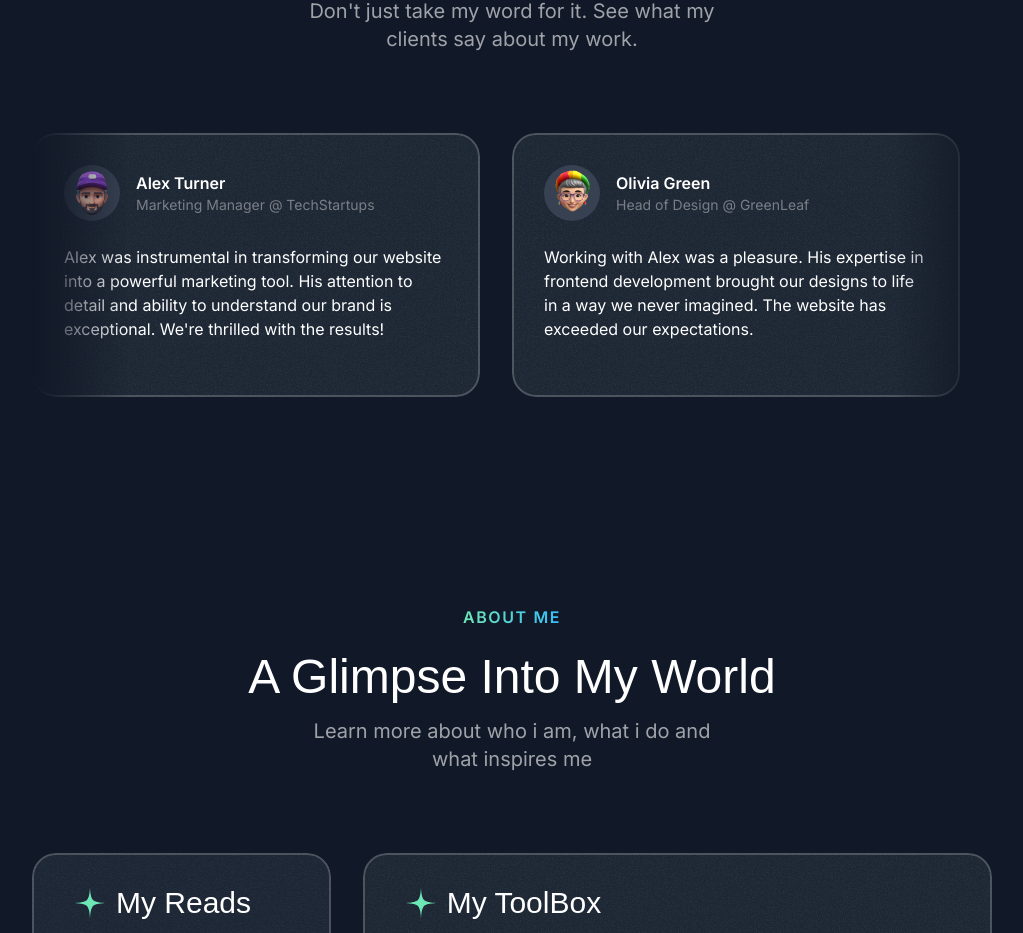
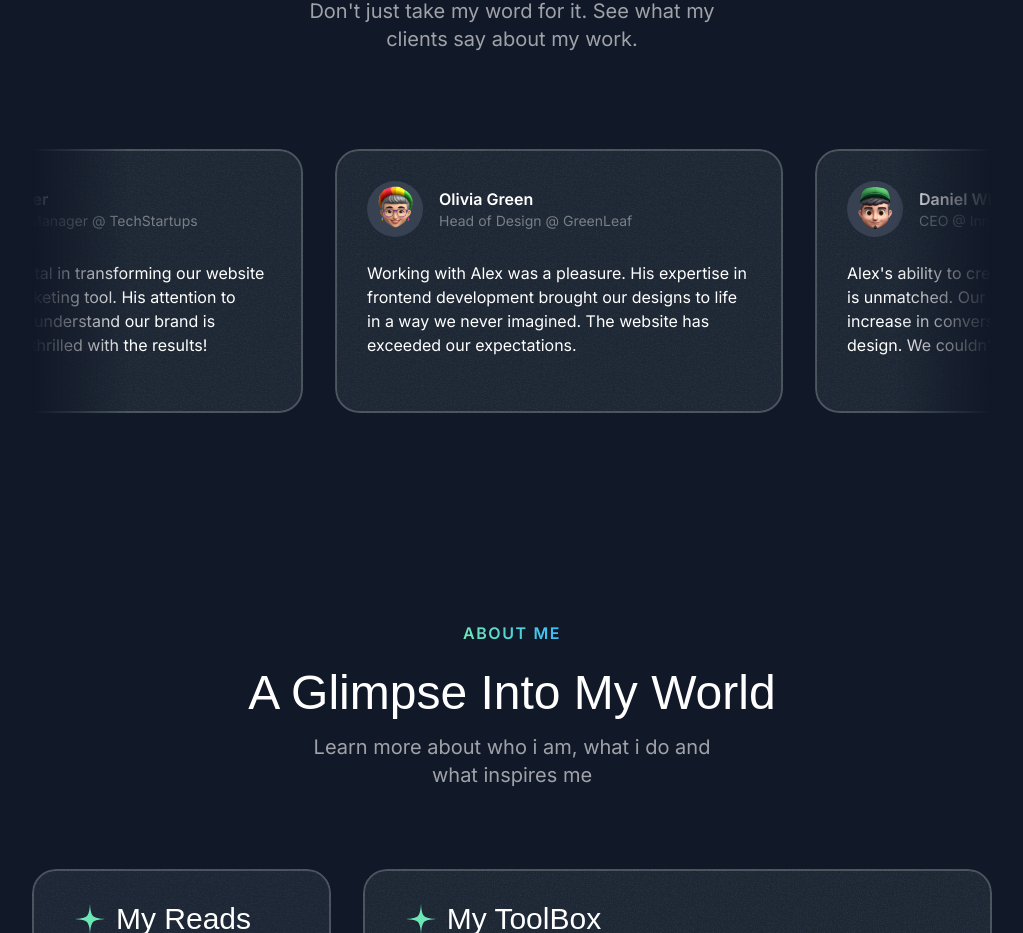
Before and after one commit to Shashivarunreddy/Portfolio-shashi, a Next.js app: page / in a window 1280 px wide. Shown: the part 3417-4350 px from the top of the page, without its empty margins (128-1151 px from the left). Built offline with nearby package versions, Linux system fonts and the light colour scheme; a web font is replaced by a local one.

Commit message:
Testimonial Animation

```diff
--- a/src/sections/Testimonials.tsx
+++ b/src/sections/Testimonials.tsx
@@ -5,8 +5,8 @@
 import memojiAvatar5 from "@/assets/images/memoji-avatar-5.png";
 import { SectionHeader } from "@/components/SectionHeader";
 import Image from "next/image";
-import grainImage from "@/assets/images/grain.jpg";
 import { Card } from "@/components/Card";
+import { Fragment } from "react";
 
 const testimonials = [
   {
@@ -51,21 +51,36 @@
           description="Don't just take my word for it. See what my clients say about my work."
         />
 
-        <div className="mt-16 lg:mt-20 flex overflow-x-clip [mask-image:linear-gradient(to_right,transparent,black_10%,black_90%,transparent)]">
-          <div className="flex gap-8 flex-none">
+        <div className="mt-16 lg:mt-20 flex overflow-x-clip [mask-image:linear-gradient(to_right,transparent,black_10%,black_90%,transparent)] py-4 -my-4">
+          <div className="flex gap-8 flex-none animate-move-left [animation-duration:90s] hover:[animation-play-state:paused]">
+            {[...new Array(2)].fill(0).map((_, idx) => (
+              <Fragment key={idx}>
                 {testimonials.map((testimonial) => (
-            <Card key={testimonial.name} className="max-w-xs md:max-w-md p-6 md:p-8">
+                  <Card
+                    key={testimonial.name}
+                    className="max-w-xs md:max-w-md p-6 md:p-8 hover:-rotate-3 transtition duration-300"
+                  >
                     <div className="flex gap-4 items-center">
                       <div className="size-14 bg-gray-700 inline-flex items-center justify-center rounded-full flex-shrink-0">
-                <Image src={testimonial.avatar} alt={testimonial.name} className="max-h-full"/>
+                        <Image
+                          src={testimonial.avatar}
+                          alt={testimonial.name}
+                          className="max-h-full"
+                        />
                       </div>
                       <div>
                         <div className="font-semibold">{testimonial.name}</div>
-                  <div className="text-sm text-white/40">{testimonial.position}</div>
+                        <div className="text-sm text-white/40">
+                          {testimonial.position}
                         </div>
                       </div>
-              <p className="mt-4 text-sm md:text-base md:mt-6">{testimonial.text}</p>
+                    </div>
+                    <p className="mt-4 text-sm md:text-base md:mt-6">
+                      {testimonial.text}
+                    </p>
                   </Card>
+                ))}
+              </Fragment>
             ))}
           </div>
         </div>
```
Lines whose indentation alone changed are shown as unchanged.
